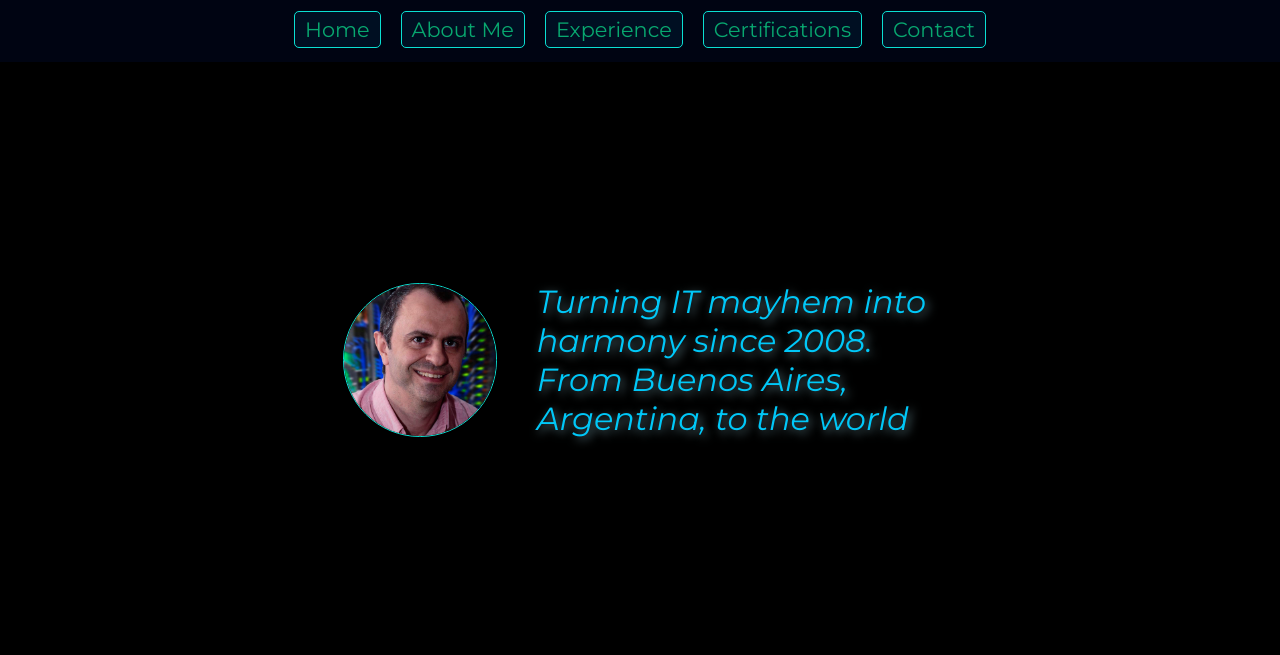
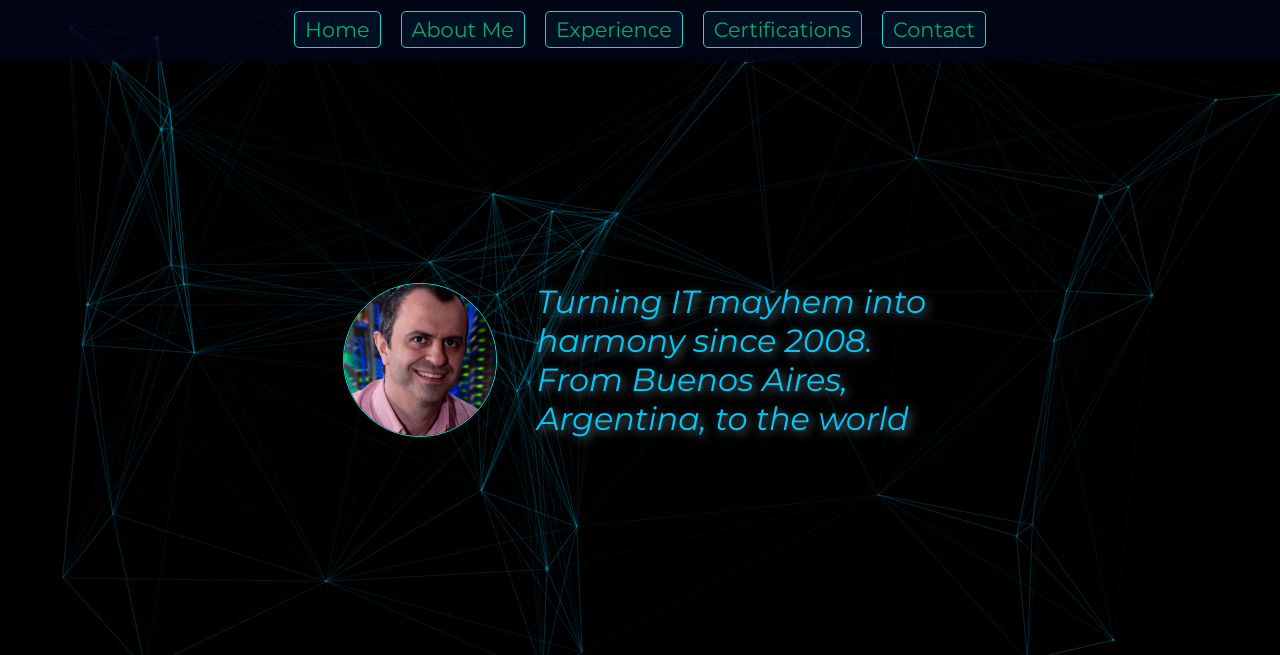
Before and after one commit to juanparadeda/juanparadeda.com, a website: page index.html in a window 1280 px wide. Shown: the part 120-775 px from the top of the page. Drawn offline with nearby package versions, Linux system fonts and the light colour scheme.

Commit message:
added particles.js library

```diff
--- a/index.html
+++ b/index.html
@@ -35,6 +35,7 @@
 
 </head>
 <body>
+    <div class="particles "id="particles-js"></div>
     <header>
         <h1 id="top">Juan M Paradeda</h1>
         <h2>Project | Service Delivery Manager</h2>
@@ -162,3 +163,7 @@
             </div>
         </container>
     </main>
+    <script src="https://cdn.jsdelivr.net/npm/particles.js@2.0.0/particles.min.js"></script>
+    <script src="js/app.js"></script>
+</body>
+</html>
--- /dev/null
+++ b/js/app.js
@@ -0,0 +1,112 @@
+particlesJS(
+    {
+    "particles": {
+      "number": {
+        "value": 40,
+        "density": {
+          "enable": true,
+          "value_area": 800
+        }
+      },
+      "color": {
+        "value": "#0be0d2"
+      },
+      "shape": {
+        "type": "circle",
+        "stroke": {
+          "width": 0,
+          "color": "#000000"
+        },
+        "polygon": {
+          "nb_sides": 5
+        },
+        "image": {
+          "src": "img/github.svg",
+          "width": 100,
+          "height": 100
+        }
+      },
+      "opacity": {
+        "value": 0.5,
+        "random": true,
+        "anim": {
+          "enable": false,
+          "speed": 1,
+          "opacity_min": 0.1,
+          "sync": false
+        }
+      },
+      "size": {
+        "value": 3,
+        "random": true,
+        "anim": {
+          "enable": true,
+          "speed": 1,
+          "size_min": 0.1,
+          "sync": false
+        }
+      },
+      "line_linked": {
+        "enable": true,
+        "distance": 400,
+        "color": "#00C8F8",
+        "opacity": 0.3,
+        "width": 1
+      },
+      "move": {
+        "enable": true,
+        "speed": 2,
+        "direction": "none",
+        "random": false,
+        "straight": false,
+        "out_mode": "out",
+        "bounce": true,
+        "attract": {
+          "enable": false,
+          "rotateX": 600,
+          "rotateY": 1200
+        }
+      }
+    },
+    "interactivity": {
+      "detect_on": "window",
+      "events": {
+        "onhover": {
+          "enable": true,
+          "mode": "grab"
+        },
+        "onclick": {
+          "enable": true,
+          "mode": "bubble"
+        },
+        "resize": true
+      },
+      "modes": {
+        "grab": {
+          "distance": 400,
+          "line_linked": {
+            "opacity": 0.3
+          }
+        },
+        "bubble": {
+          "distance": 300,
+          "size": 10,
+          "duration": 10,
+          "opacity": 0.1,
+          "speed": 3
+        },
+        "repulse": {
+          "distance": 200,
+          "duration": 0.4
+        },
+        "push": {
+          "particles_nb": 4
+        },
+        "remove": {
+          "particles_nb": 2
+        }
+      }
+    },
+    "retina_detect": true
+  }
+);
--- a/js/main.js
+++ /dev/null
@@ -1,65 +0,0 @@
-function about(){
-    document.getElementById("picandslogan").classList.add("notvisible");
-    document.getElementById("experience").classList.add("notvisible");
-    document.getElementById("contact").classList.add("notvisible");
-    setTimeout(function(){
-        document.getElementById("picandslogan").style.display = "none";
-        document.getElementById("experience").style.display = "none";
-        document.getElementById("contact").style.display = "none";
-        document.getElementById("about").classList.remove("notvisible");
-        document.getElementById("about").classList.add("visible");
-        document.getElementById("about").style.display = "flex";
-    },501)
-}
-function home(){
-    document.getElementById("about").classList.add("notvisible");
-    document.getElementById("experience").classList.add("notvisible");
-    document.getElementById("contact").classList.add("notvisible");
-    setTimeout(function(){
-        document.getElementById("about").style.display = "none";
-        document.getElementById("experience").style.display = "none";
-        document.getElementById("contact").style.display = "none";
-        document.getElementById("picandslogan").classList.remove("notvisible");
-        document.getElementById("picandslogan").classList.add("visible");
-        document.getElementById("picandslogan").style.display = "flex";
-    },501)
-}
-function experience(){
-    document.getElementById("picandslogan").classList.add("notvisible");
-    document.getElementById("about").classList.add("notvisible");
-    document.getElementById("contact").classList.add("notvisible");
-    setTimeout(function(){
-        document.getElementById("about").style.display = "none";
-        document.getElementById("picandslogan").style.display = "none";
-        document.getElementById("contact").style.display = "none";
-        document.getElementById("experience").classList.remove("notvisible");
-        document.getElementById("experience").classList.add("visible");
-        document.getElementById("experience").style.display = "flex";
-    },501)
-}
-function contact(){
-    document.getElementById("picandslogan").classList.add("notvisible");
-    document.getElementById("about").classList.add("notvisible");
-    document.getElementById("experience").classList.add("notvisible");
-    setTimeout(function(){
-        document.getElementById("about").style.display = "none";
-        document.getElementById("picandslogan").style.display = "none";
-        document.getElementById("experience").style.display = "none";
-        document.getElementById("contact").classList.remove("notvisible");
-        document.getElementById("contact").classList.add("visible");
-        document.getElementById("contact").style.display = "flex";
-    },501)
-}
-
-
-var aboutbtn = document.getElementById("aboutbtn");
-aboutbtn.addEventListener("click", about);
-
-var homebtn = document.getElementById("homebtn");
-homebtn.addEventListener("click", home);
-
-var experiencebtn = document.getElementById("experiencebtn");
-experiencebtn.addEventListener("click", experience);
-
-var contactbtn = document.getElementById("contactbtn");
-contactbtn.addEventListener("click", contact);
--- a/scss/base/_variables.scss
+++ b/scss/base/_variables.scss
@@ -1,6 +1,6 @@
 $almost-black: rgb(0, 5, 23);
 $almost-black-lo: rgba(0, 5, 23, 0.8);
-$lighter-green: rgba(11, 224, 210);
+$lighter-green: rgb(11, 224, 210);
 $lighter-green-lo: rgba(11, 224, 210, 0.2);
 $dark-green:  rgba(5, 110, 73);
 $mid-green: rgba(8, 168, 112);
--- a/scss/style.scss
+++ b/scss/style.scss
@@ -10,11 +10,17 @@
 
 @import url('https://fonts.googleapis.com/css2?family=Montserrat:ital,wght@0,100;0,200;0,300;0,400;0,500;0,600;0,700;0,800;0,900;1,100;1,200;1,300;1,400;1,500;1,600;1,700;1,800;1,900&display=swap');
 
-
+.particles {
+    width: 100%;
+    height: 100vh;
+    position: fixed;
+    z-index: -1;
+}
 body{
-    animation: transitionIn 1s;
     margin: 0px;
     font-family: 'Montserrat', sans-serif;
+    position: relative;
+    z-index: -2;
     background-color: black;
 }
 
```
Also changed, not shown: css/style.css, 1 other file.
